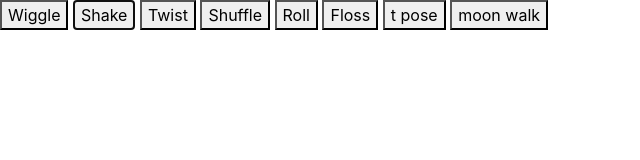
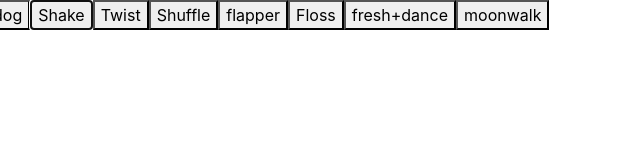
Before and after one commit to quinnlapish/GiphyAPI, a plain HTML site: page page.html in a window 1280 px wide. Both pictures are taken after a click on the button "Shake". Shown: the whole page, without its empty margins (0-640 px from the left). Drawn offline with nearby package versions, Linux system fonts and the light colour scheme; no server answers.

Commit message:
first draft

```diff
--- a/page.html
+++ b/page.html
@@ -11,62 +11,79 @@
 
         <!--buttons-->
 
-        <button id="wiggle"> Wiggle </button>
-        <button id="Shake"> Shake </button>
-        <button id="Twist"> Twist</button>
-        <button id="Shuffle"> Shuffle </button>
-        <button id="Roll"> Roll</button>
-        <button id="Floss"> Floss </button>
-        <button id="Tpose"> t pose </button>
-        <button id="moonwalk"> moon walk </button>
+        <div class="row" id="buttonsbutton">
+
+
+
+        </div>
+
+        <div class="row" id="images">
+
+
+
+
+        </div>
+
 
 
         <script src="https://cdnjs.cloudflare.com/ajax/libs/jquery/3.2.1/jquery.min.js"></script>
         <script type="text/javascript">
          //api//
-         var queryURL = "https://api.giphy.com/v1/gifs/search?api_key=JdGuKFSaOl38U1qvXrt7n8fZGmNv50gE";
+         var queryURLsearch = "https://api.giphy.com/v1/gifs/search?api_key=JdGuKFSaOl38U1qvXrt7n8fZGmNv50gE&q=";
+         var queryend = "&limit=10&offset=0&rating=G&lang=en";
 
-        var topics=["dogs","cows","family guy","dancing","LOL","shakeit", "jesus"];
+        var topics=["dog","Shake","Twist","Shuffle","flapper","Floss", "fresh+dance", "moonwalk"];
 
-
-            $(".buttons").on("click", function(){
-                var searchquery = $(this).attr("id");
-
+        function gifSearch( search ){
+            console.log( "searching for: "+search)
             $.ajax({
-              url: queryURL,
+                url: queryURLsearch + search + queryend,
                 method: "GET"
             })
-
             // After the data from the AJAX request comes back
             .then(function(response) {
 
-                // Saving the image_original_url property
-                var imageUrl = response.data.image_original_url;
+                console.log(response);
 
-                // Creating and storing an image tag
-                var dogs = $("<img>");
+                for (q = 0; q < response.data.length; q++) {
+                    var newimage= $("<img>");
+                    newimage.attr("src",response.data[q].images.original.url)
+                    $("#images").prepend(newimage);
+                };
+            });
+        }
 
-                // Setting the catImage src attribute to imageUrl
-                dogs.attr("src", imageUrl);
-                dogs.attr("alt", "cat image");
 
-                // Prepending the catImage to the images div
-                $("#images").prepend(dogs);
 
                      $(".gif").on("click", function() {
 
       var state = $(this).attr("data-state");
-
         if (state === "still") {
         $(this).attr("src", $(this).attr("data-animate"));
        $(this).attr("data-state", "animate");
      } else {
        $(this).attr("src", $(this).attr("data-still"));
        $(this).attr("data-state", "still");
+     }});
+
+
+        // linking button to topics//
+        for (i = 0; i < topics.length; i++) {
+            $("#buttonsbutton").append(
+                `<button id='${topics[i]}'>${topics[i]}</button>` );
+
         }
+
+        // search with buttons
+        $("button").on("click", function(){
+            var searchquery = $(this).attr("id");
+            gifSearch( searchquery );
         });
-              });
-          });
+
+
+
+
+
         </script>
 
 </body>
```
Lines whose indentation alone changed are shown as unchanged.
